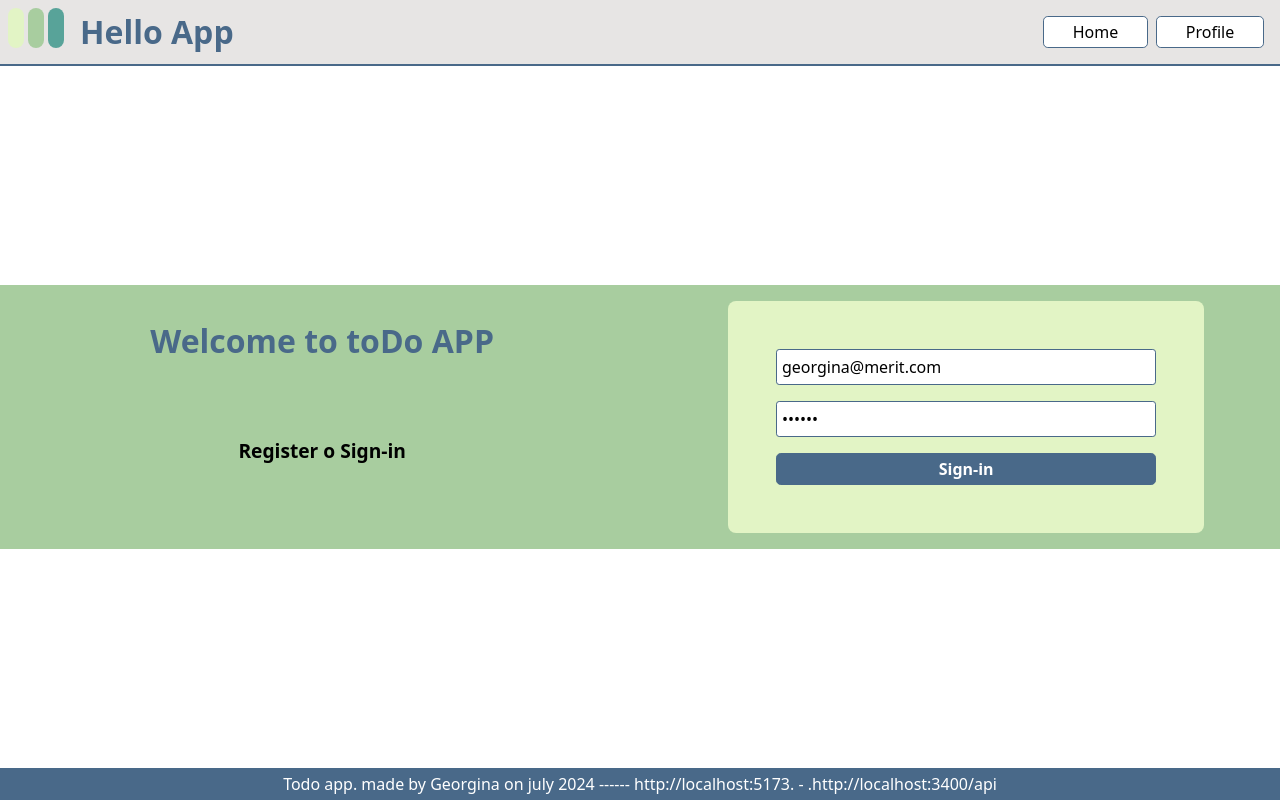
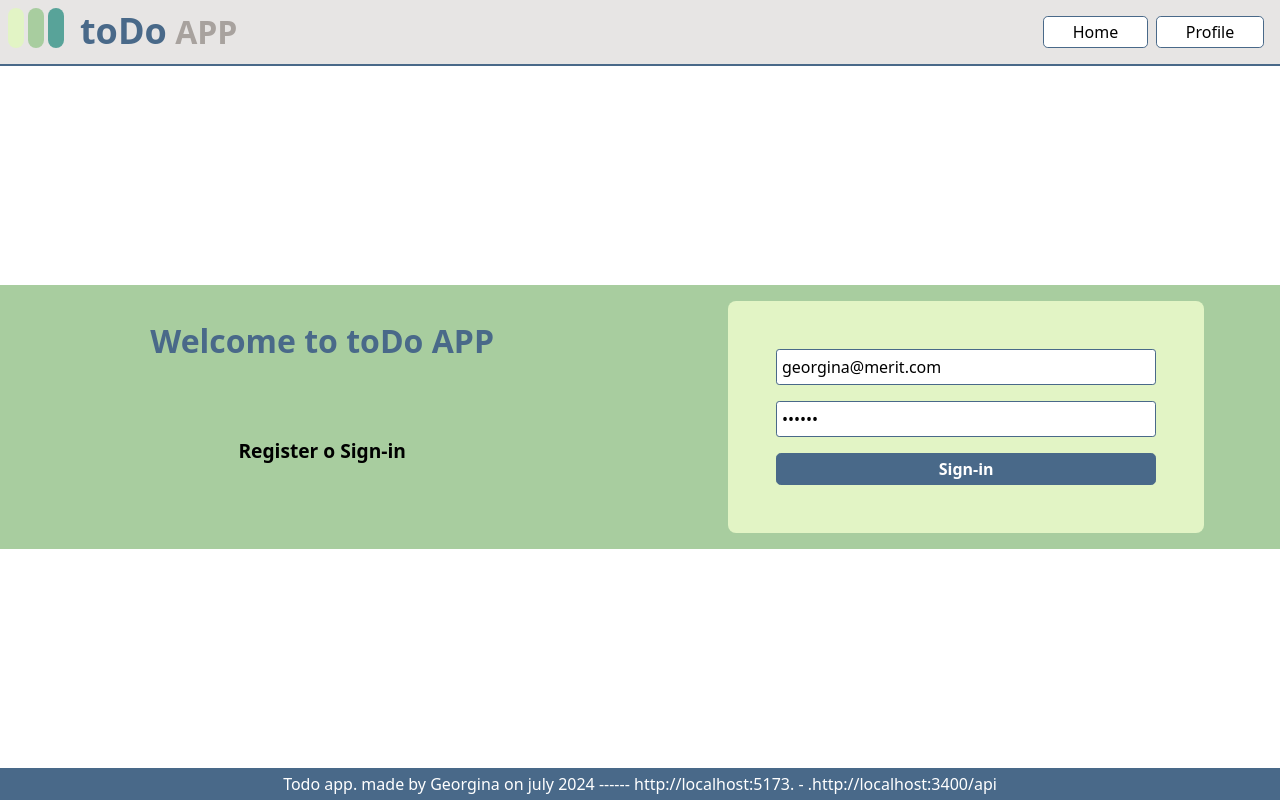
Before and after one commit to GeorginaTS/todo-app, a Vue app in the folder front/: page /#/ in a window 1280 px wide. Built offline with nearby package versions, Linux system fonts and the light colour scheme; no server answers.

Commit message:
login component

```diff
--- a/front/src/App.vue
+++ b/front/src/App.vue
@@ -1,7 +1,6 @@
 <template>
-  <header class="bg-stone-200 flex flex-col justify-between items-center w-full h-18">
-    <Header />
-  </header>
+
+  <Header />
   <main class="h-full w-full">
     <RouterView />
   </main>
--- a/front/src/components/Header.vue
+++ b/front/src/components/Header.vue
@@ -1,4 +1,5 @@
 <template>
+  <header class="bg-stone-200 flex flex-col justify-between items-center w-full h-18">
     <div class="flex justify-between w-full p-2  mx-2">
         <RouterLink to="/"><div class="flex gap-4">
           <div class="flex gap-1">
@@ -6,8 +7,8 @@
             <div class="w-4 div_green2 h-10 rounded-lg"></div>
             <div class="w-4 div_green3 h-10 rounded-lg"></div>
           </div>
-          <h1 class="">
-            Hello App
+          <h1>
+            <span class="text-4xl font-extrabold">toDo</span> <span class="text-stone-400">APP</span>
           </h1>
         </div>
         </RouterLink>
@@ -17,6 +18,7 @@
         </nav>
       </div>
       <hr />
+    </header>
 </template>
 <script>
 export default {
--- a/front/src/views/Login.vue
+++ b/front/src/views/Login.vue
@@ -6,17 +6,18 @@
       <h3>Register o Sign-in</h3>
     </div>
     <div class="w-full flex justify-center items-center">
-      <form method="POST" class="flex flex-col gap-4 div_green1 p-12 rounded-lg w-[80%]" @submit="login">
+      <div class="flex flex-col gap-4 div_green1 p-12 rounded-lg w-[80%]">
         <input type="email" name="email" id="email" v-model="email" placeholder="Enter email address">
         <input type="password" name="password" id="password" v-model="password" placeholder="Enter password">
-        <button class="button_primary" type="submit">Sign-in</button>
-      </form>
+        <button class="button_primary" @click="login">Sign-in</button>
+      </div>
     </div>
   </div>
 </template>
 <script>
 export default {
   name: "Login",
+  inject: ["serverUrl", "hostUrl"],
   data() {
     return {
       email: "georgina@merit.com",
@@ -27,7 +28,7 @@ export default {
   methods: {
     async login() {
       try {
-        const response = await fetch("http://localhost:3400/api/users/login", {
+        const response = await fetch(`${this.serverUrl}/users/login`, {
                     method: "POST",
                     headers: {
                         "Content-Type": "application/json"
@@ -38,7 +39,6 @@ export default {
                 this.token = data.token
                 localStorage.setItem("token", data.token)
                 console.log("Data fetch", data, "token localStorage", localStorage.getItem("token"))
-                //await response.redirected("http://localhost:5173/auth")
       }
       catch(error) {
         response.send({ msg: "Error", error: error.message })
```
